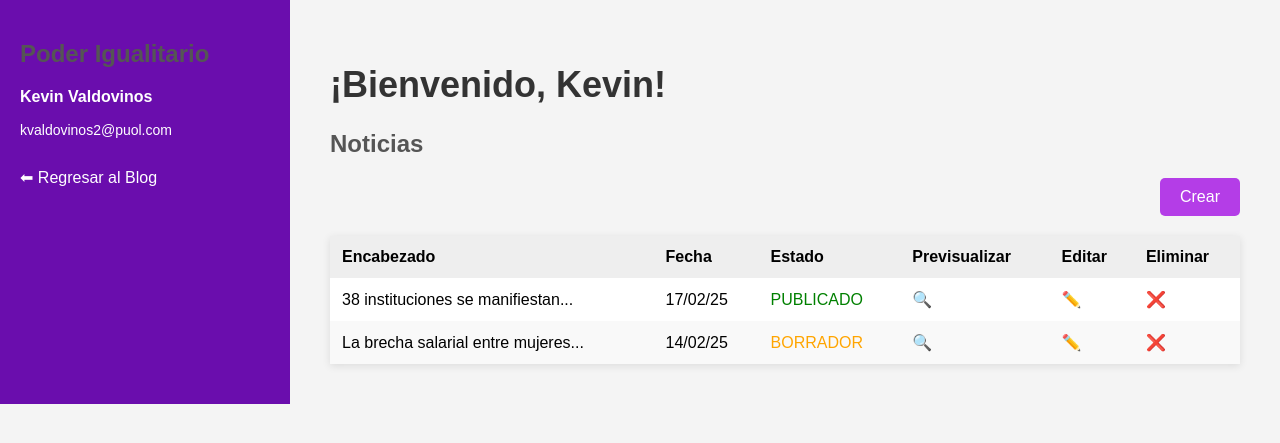
After one commit to QbinVA/Poder-Igualitario, a PHP site: page /admin.html in a window 1280 px wide. The commit adds this page. Shown: the top 443 px of the page. Run offline with PHP 8.4, Linux system fonts and the light colour scheme.

Commit message:
diseño a las noticias individuales y creación de prototipos de paginas admin, crud y formulario para crear

```diff
--- a/Noticia1.html
+++ b/Noticia1.html
@@ -4,7 +4,8 @@
     <meta charset="UTF-8">
     <meta name="viewport" content="width=device-width, initial-scale=1.0">
     <title>Poder Igualitario</title>
-    <link rel="stylesheet" href="styles.css"> <!-- Aquí puedes enlazar tu archivo CSS si lo necesitas -->
+    <link rel="stylesheet" href="noticiaIndStyles.css"> <!-- Aquí puedes enlazar tu archivo CSS si lo necesitas -->
+    <link href="https://fonts.googleapis.com/css2?family=Raleway:wght@400;700&display=swap" rel="stylesheet">
 </head>
 <body>
     <!-- Header -->
--- a/Noticia2.html
+++ b/Noticia2.html
@@ -4,7 +4,8 @@
     <meta charset="UTF-8">
     <meta name="viewport" content="width=device-width, initial-scale=1.0">
     <title>Poder Igualitario</title>
-    <link rel="stylesheet" href="styles.css"> <!-- Aquí puedes enlazar tu archivo CSS si lo necesitas -->
+    <link rel="stylesheet" href="noticiaIndStyles.css"> <!-- Aquí puedes enlazar tu archivo CSS si lo necesitas -->
+    <link href="https://fonts.googleapis.com/css2?family=Raleway:wght@400;700&display=swap" rel="stylesheet">
 </head>
 <body>
     <!-- Header -->
--- a/Noticia3.html
+++ b/Noticia3.html
@@ -4,7 +4,8 @@
     <meta charset="UTF-8">
     <meta name="viewport" content="width=device-width, initial-scale=1.0">
     <title>Poder Igualitario</title>
-    <link rel="stylesheet" href="styles.css"> <!-- Aquí puedes enlazar tu archivo CSS si lo necesitas -->
+    <link rel="stylesheet" href="noticiaIndStyles.css"> <!-- Aquí puedes enlazar tu archivo CSS si lo necesitas -->
+    <link href="https://fonts.googleapis.com/css2?family=Raleway:wght@400;700&display=swap" rel="stylesheet">
 </head>
 <body>
     <!-- Header -->
--- /dev/null
+++ b/admin.html
@@ -0,0 +1,67 @@
+<!DOCTYPE html>
+<html lang="es">
+<head>
+    <meta charset="UTF-8">
+    <meta name="viewport" content="width=device-width, initial-scale=1.0">
+    <title>Panel de Administración</title>
+    <link rel="stylesheet" href="adminStyles.css">
+</head>
+<body>
+    <div class="container">
+        <!-- Sidebar -->
+        <aside class="sidebar">
+            <h2>Poder Igualitario</h2>
+            <div class="user-info">
+                <p class="user-name">Kevin Valdovinos</p>
+                <p class="user-email">kvaldovinos2@puol.com</p>
+            </div>
+            <a href="#" class="back-link">⬅ Regresar al Blog</a>
+        </aside>
+
+        <!-- Main content -->
+        <main class="main-content">
+            <h1>¡Bienvenido, Kevin!</h1>
+            <h2>Noticias</h2>
+
+            <!-- Botón Nuevo -->
+            <div class="button-container">
+                <form action="crearPublicacionForms.html" method="get">
+                    <button type="submit" class="new-button">Crear</button>
+                </form>
+            </div>
+
+            <!-- Tabla de noticias -->
+            <table class="news-table">
+                <thead>
+                    <tr>
+                        <th>Encabezado</th>
+                        <th>Fecha</th>
+                        <th>Estado</th>
+                        <th>Previsualizar</th>
+                        <th>Editar</th>
+                        <th>Eliminar</th>
+                    </tr>
+                </thead>
+                <tbody>
+                    <tr>
+                        <td>38 instituciones se manifiestan...</td>
+                        <td>17/02/25</td>
+                        <td class="published">PUBLICADO</td>
+                        <td>🔍</td>
+                        <td>✏️</td>
+                        <td>❌</td>
+                    </tr>
+                    <tr>
+                        <td>La brecha salarial entre mujeres...</td>
+                        <td>14/02/25</td>
+                        <td class="draft">BORRADOR</td>
+                        <td>🔍</td>
+                        <td>✏️</td>
+                        <td>❌</td>
+                    </tr>
+                </tbody>
+            </table>
+        </main>
+    </div>
+</body>
+</html>
--- /dev/null
+++ b/adminStyles.css
@@ -0,0 +1,122 @@
+/* Estilos generales */
+body {
+    margin: 0;
+    padding: 0;
+    font-family: Arial, sans-serif;
+    background-color: #f4f4f4;
+}
+
+.container {
+    display: flex;
+}
+
+/* Sidebar */
+.sidebar {
+    width: 250px;
+    background: #6a0dad;
+    color: #fff;
+    padding: 20px;
+}
+
+.sidebar h2 {
+    font-size: 24px;
+}
+
+.user-info {
+    margin-top: 20px;
+}
+
+.user-name {
+    font-weight: bold;
+}
+
+.user-email {
+    font-size: 14px;
+}
+
+.back-link {
+    display: block;
+    margin-top: 30px;
+    color: #fff;
+    text-decoration: none;
+    font-size: 16px;
+}
+
+/* Contenido principal */
+.main-content {
+    flex: 1;
+    padding: 40px;
+}
+
+h1 {
+    font-size: 36px;
+    color: #333;
+}
+
+h2 {
+    font-size: 24px;
+    color: #555;
+}
+
+/* Botón nuevo */
+.button-container {
+    text-align: right;
+    margin-bottom: 20px;
+}
+
+.new-button {
+    background: #b43de7;
+    color: #fff;
+    border: none;
+    padding: 10px 20px;
+    font-size: 16px;
+    cursor: pointer;
+    border-radius: 5px;
+}
+
+.new-button:hover {
+    background: #9a32c9;
+}
+
+/* Tabla de noticias */
+.news-table {
+    width: 100%;
+    background: #fff;
+    border-collapse: collapse;
+    box-shadow: 0 2px 8px rgba(0, 0, 0, 0.1);
+}
+
+.news-table th, .news-table td {
+    padding: 12px;
+    text-align: left;
+}
+
+.news-table th {
+    background: #eee;
+}
+
+.news-table tr:nth-child(even) {
+    background: #f9f9f9;
+}
+
+.published {
+    color: green;
+}
+
+.draft {
+    color: orange;
+}
+
+/* Iconos */
+td {
+    text-align: center;
+}
+
+.news-table td:last-child {
+    color: red;
+    cursor: pointer;
+}
+
+.news-table td:last-child:hover {
+    text-decoration: underline;
+}
--- a/noticiaIndStyles.css
+++ b/noticiaIndStyles.css
@@ -18,6 +18,7 @@ header nav a {
     text-decoration: none;
     color: inherit;
     font-size: 24px;
+    font-weight: bold;
 }
 
 .encabezado {
```
Also changed, not shown: crearPublicacionForms.html (added, +33 -0 lines).
